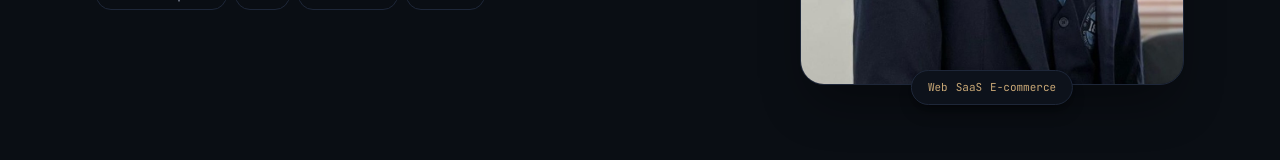
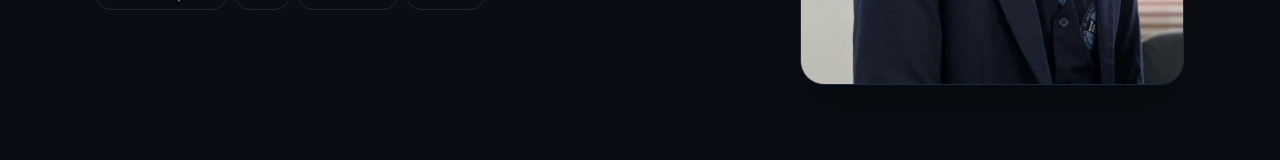
Before and after one commit to poli-jpg/poli-dev-portfolio, a Next.js app: page / in a window 1280 px wide. Shown: the part 576-736 px from the top of the page. Built offline with nearby package versions, Linux system fonts and the light colour scheme.

Commit message:
Retrait badge focus sous la photo

```diff
--- a/src/components/ProfilePhoto.tsx
+++ b/src/components/ProfilePhoto.tsx
@@ -1,6 +1,4 @@
 import Image from "next/image";
-
-const focusBadges = ["Web", "SaaS", "E-commerce"];
 
 // Replaces the animated terminal in the hero with a portrait photo.
 // Drop your photo at /public/profile-photo.jpg (or .png/.webp — just update the src below)
@@ -21,14 +19,6 @@ export function ProfilePhoto() {
           />
         </div>
       </div>
-
-      <div className="absolute -bottom-5 left-1/2 flex -translate-x-1/2 items-center gap-2 rounded-full border border-base-border bg-base-soft px-4 py-2 shadow-lg shadow-black/30">
-        {focusBadges.map((badge) => (
-          <span key={badge} className="font-mono text-[11px] text-signal">
-            {badge}
-          </span>
-        ))}
-      </div>
     </div>
   );
 }
```
